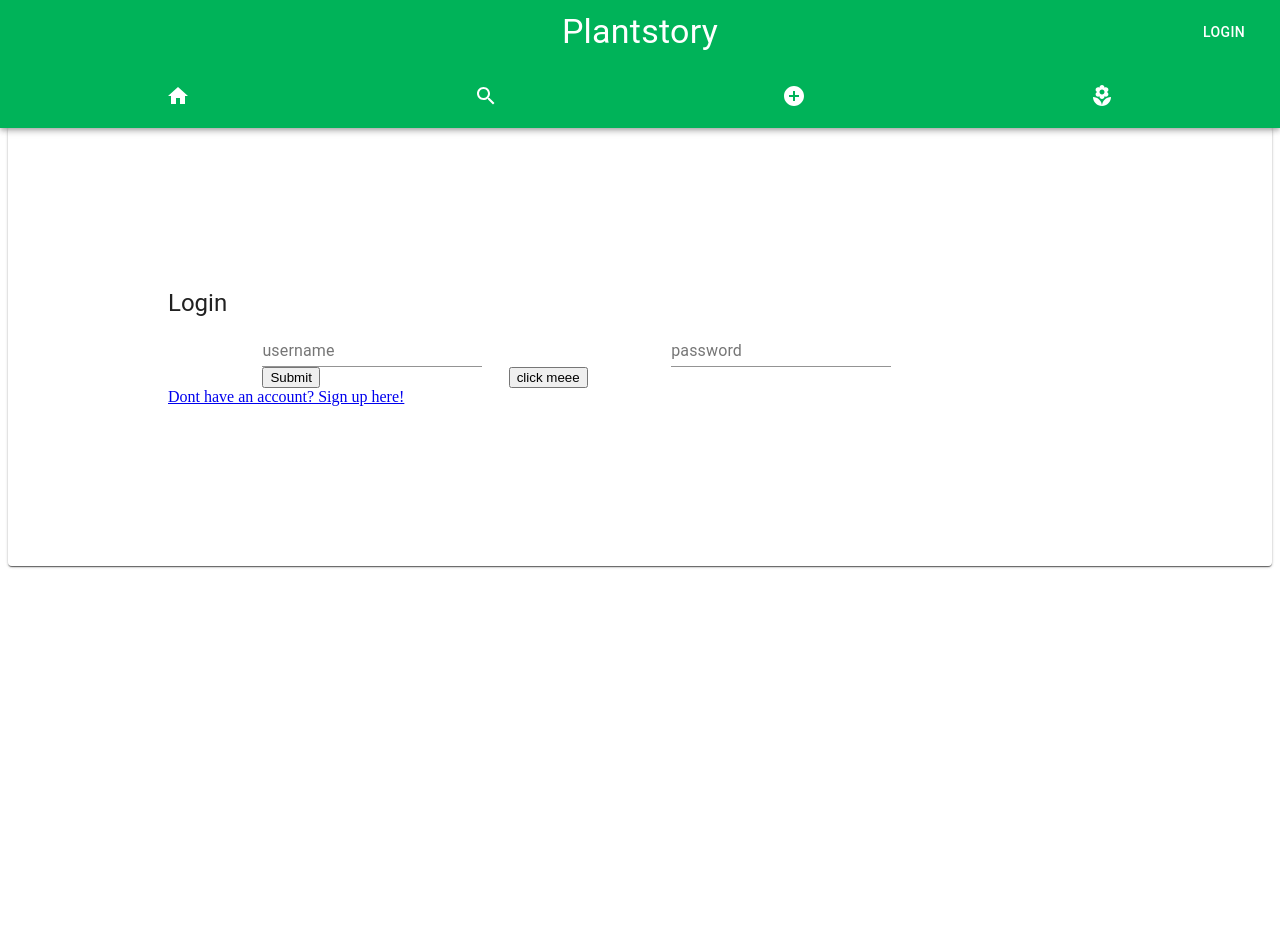
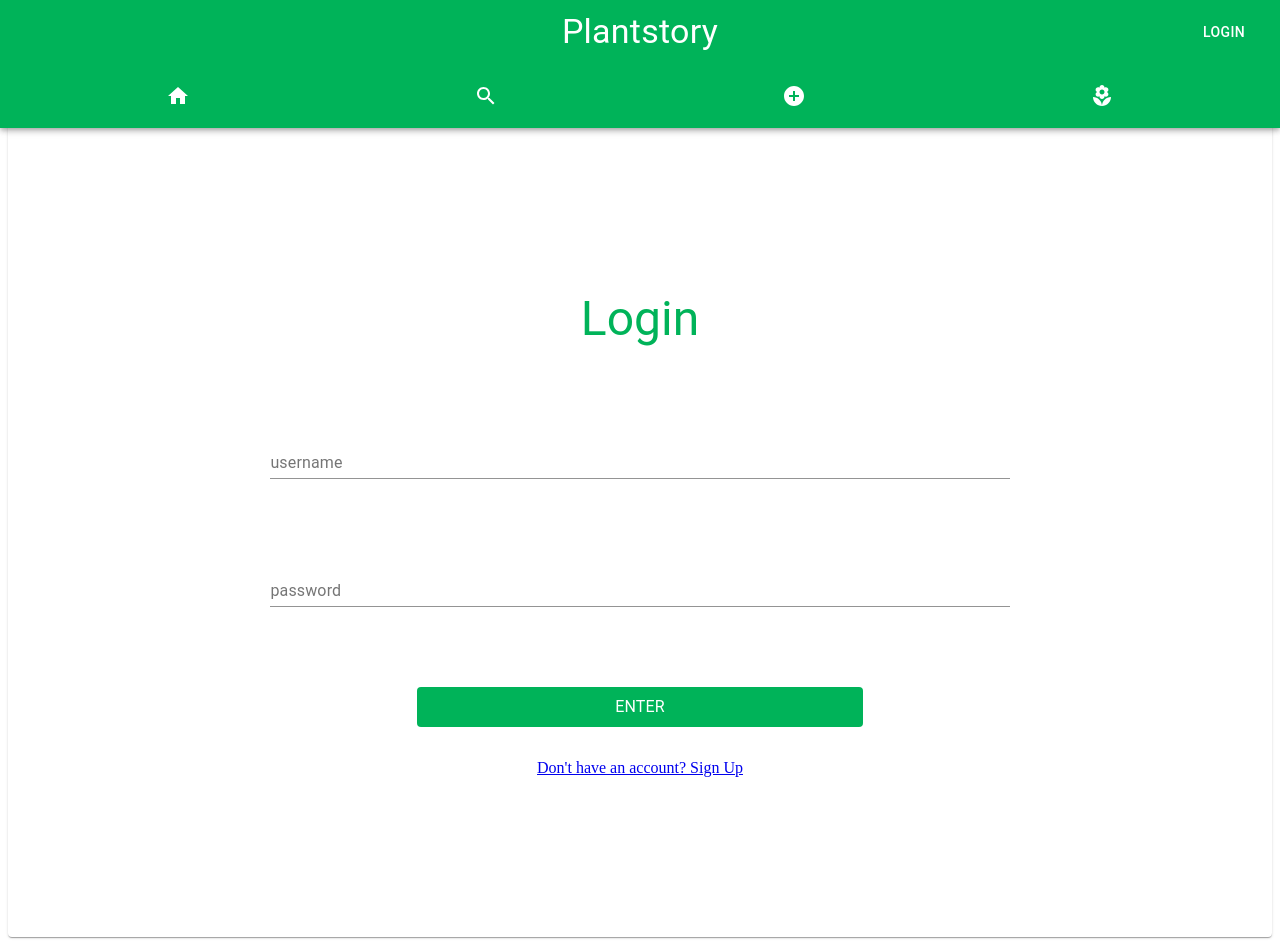
Before and after one commit to jguzz/plantstory-client, a React (Create React App) app: page /login in a window 1280 px wide. Before the commit the page ends 800 px from the top, so only its background shows below. Built offline with nearby package versions, Linux system fonts and the light colour scheme; no server answers.

Commit message:
sign up styled

```diff
--- a/src/components/auth/Login.js
+++ b/src/components/auth/Login.js
@@ -9,6 +9,7 @@ import Typography from "@material-ui/core/Typography";
 import Button from "@material-ui/core/Button";
 import Card from "@material-ui/core/Card";
 import Grid from "@material-ui/core/Grid";
+import Container from "@material-ui/core/Container";
 
 const useStyles = makeStyles({
   card: {
@@ -19,16 +20,16 @@ const useStyles = makeStyles({
   },
   form: {
     flexGrow: 1,
+    minHeight: "30em",
     margin: "auto",
   },
   gridItem: {
     item: true,
-    xs: 12,
     marginLeft: "10%",
     marginRight: "10%",
   },
   heading: {
-    color: "#33ccff",
+    color: "#00b359",
     textAlign: "center",
     fontSize: "3em",
   },
@@ -40,8 +41,23 @@ const useStyles = makeStyles({
   button: {
     margin: "auto",
     width: "70%",
-    color: "#33ccff",
-    size: "latge",
+    backgroundColor: "#00b359",
+    color: "white",
+  },
+  login: {
+    color: "#00b359",
+    textAlign: "center",
+    fontSize: "3em",
+  },
+  textField: {
+    margin: "auto",
+    width: "100%",
+    textAlign: "center",
+  },
+  signInGrid: {
+    marginLeft: "15%",
+    marginRight: "15%",
+    textAlign: "center",
   },
 });
 
@@ -49,32 +65,72 @@ function Login({ handleChange, handleLoginSubmit }) {
   const classes = useStyles();
   return (
     <>
-      <Card  className={classes.card}>
+      <Container
+        style={{
+          flexDirection: "column",
+          alignContent: "center",
+          margin: "auto",
+          padding: "10em",
+        }}
+      >
         <form
           className={classes.form}
           onChange={handleChange}
           onSubmit={(e) => handleLoginSubmit(e)}
         >
-          <Grid container spacing={12}>
+          <Grid container spacing={10}>
             <Grid item xs={12}>
-              <Typography variant="h5">Login</Typography>
+              <Typography className={classes.login} variant="h5">
+                Login
+              </Typography>
             </Grid>
-            <Grid className={classes.gridItem}>
-              <TextField label="username" name="username" type="text" />
+
+            <Grid item className={classes.gridItem} xs={12}>
+              <TextField
+                className={classes.textField}
+                label="username"
+                name="username"
+                type="text"
+              />
             </Grid>
-            <Grid className={classes.gridItem}>
-              <TextField label="password" name="password" type="text" />
+            <Grid item className={classes.gridItem} xs={12}>
+              <TextField
+                className={classes.textField}
+                label="password"
+                name="password"
+                type="text"
+              />
             </Grid>
-            <Grid className={classes.gridItem}>
-              <input type="submit"></input>
+
+            <Grid item xs={12} className={classes.signInGrid}>
+              <Link to="/mainfeed">
+                <Button
+                  component={Link}
+                  to="/mainfeed"
+                  onClick={(e) => handleLoginSubmit(e)}
+                  className={classes.button}
+                  size="large"
+                  Submit
+                >
+                  <Typography>Enter</Typography>
+                </Button>
+              </Link>
             </Grid>
-            <Grid className={classes.gridItem}>
-              <button className={classes.buttonStyle}>click meee</button>
+          </Grid>
+          <Grid container>
+            <Grid
+              item
+              style={{
+                textAlign: "center",
+                margin: "auto",
+                marginTop: "2em",
+              }}
+            >
+              <Link to="/signup">{"Don't have an account? Sign Up"}</Link>
             </Grid>
           </Grid>
         </form>
-        <Link to="/signup">Dont have an account? Sign up here!</Link>
-      </Card>
+      </Container>
     </>
   );
 }
--- a/src/components/auth/Signup.js
+++ b/src/components/auth/Signup.js
@@ -1,28 +1,135 @@
-import React from 'react';
+import React from "react";
 import { Link } from "react-router-dom";
 // material ui
+import { makeStyles } from "@material-ui/core/styles";
 import TextField from "@material-ui/core/TextField";
 import Typography from "@material-ui/core/Typography";
 import Button from "@material-ui/core/Button";
+import Card from "@material-ui/core/Card";
+import Grid from "@material-ui/core/Grid";
+import Container from "@material-ui/core/Container";
+
+const useStyles = makeStyles({
+  card: {
+    height: "100%",
+    alignContent: "center",
+    margin: "auto",
+
+  },
+  form: {
+    flexGrow: 1,
+    minHeight: "25em",
+    margin: "auto",
+  },
+  gridItem: {
+    item: true,
+    marginLeft: "10%",
+    marginRight: "10%",
+  },
+  heading: {
+    color: "#00b359",
+    textAlign: "center",
+    fontSize: "3em",
+  },
+  input: {
+    margin: "auto",
+    width: "100%",
+    textAlign: "center",
+  },
+  button: {
+    margin: "auto",
+    width: "70%",
+    backgroundColor: "#00b359",
+    color: "white",
+  },
+  login: {
+    color: "#00b359",
+    textAlign: "center",
+    fontSize: "3em",
+  },
+  textField: {
+    margin: "auto",
+    width: "100%",
+    textAlign: "center",
+  },
+  signInGrid: {
+    marginLeft: "15%",
+    marginRight: "15%",
+    textAlign: "center",
+  },
+});
 
 function Signup() {
+  const classes = useStyles();
   return (
-    <><form>
-    <Typography variant="h5">Signup</Typography>
-    <label>
-      <TextField label="name" name="name" type="text" />
-      <TextField label="email" name="email" type="text" />
-      <TextField label="username" name="username" type="text" />
-      <TextField label="password" name="password" type="text" />
-      <TextField label="passwordConfirm" name="passwordConfirm" type="text" />
-    </label>
-
-    <input type="submit"></input>
-  </form>
-  <Link to="/login" >
-
-  Have an account? Log in here!
-  </Link></>
+    <>
+      <Container
+        style={{
+          flexDirection: "column",
+          alignContent: "center",
+          margin: "auto",
+          padding: "10em",
+        }}
+      >
+        <form className={classes.form}>
+          <Grid container spacing={10}>
+            <Grid item xs={12}>
+              <Typography className={classes.login} variant="h5">
+                Sign Up
+              </Typography>
+            </Grid>
+            <Grid item className={classes.gridItem} xs={12}>
+              <TextField  className={classes.textField} label="name" name="name" type="text" />
+            </Grid>
+            <Grid item className={classes.gridItem} xs={12}>
+              <TextField  className={classes.textField} label="email" name="email" type="text" />
+            </Grid>
+            <Grid item className={classes.gridItem} xs={12}>
+              <TextField   className={classes.textField} label="username" name="username" type="text" />
+            </Grid>
+            <Grid item className={classes.gridItem} xs={12}>
+              <TextField  className={classes.textField} label="password" name="password" type="text" />
+            </Grid>
+            <Grid item className={classes.gridItem} xs={12}>
+              <TextField  className={classes.textField}
+                label="passwordConfirm"
+                name="passwordConfirm"
+                type="text"
+              />
+            </Grid>
+            <Grid item xs={12} className={classes.signInGrid}>
+              <Link to="/mainfeed">
+                {" "}
+                <Button
+                  component={Link}
+                  to="/mainfeed"
+                  // onClick={(e) => handleLoginSubmit(e)}
+                  className={classes.button}
+                  size="large"
+                  Submit
+                >
+                  <Typography>Sign Up</Typography>
+                </Button>
+              </Link>
+            </Grid>
+            {/* <input type="submit"></input> */}
+          </Grid>
+          <Grid container>
+            <Grid
+              item
+              style={{
+                textAlign: "center",
+                margin: "auto",
+                marginTop: "2em",
+              }}
+            >
+              <Link to="/login">{"Have an account? Log in here!"}</Link>
+            </Grid>
+          </Grid>
+        </form>
+      </Container>
+      <Link to="/login">Have an account? Log in here!</Link>
+    </>
   );
 }
 
--- a/src/components/story/Comment.js
+++ b/src/components/story/Comment.js
@@ -11,7 +11,7 @@ function Comment({currentUser, handleChange, comments, commentPostId, comment, d
     <>
     <form onChange={handleChange} onSubmit={(e => handleCommentSubmit(e,postId))}>
       <TextField value={comment} label='comment' name="comment" type="text"/>
-      <Button>Submit</Button>
+      {/* <Button>Submit</Button> */}
     </form>
     {comments.map(comment=> comment.post_id === postId? <CommentShow deleteComment={deleteComment} currentUser={currentUser} key={comment.id} comment={comment}/> : null )}
     </>
--- a/src/components/story/CommentShow.js
+++ b/src/components/story/CommentShow.js
@@ -4,7 +4,6 @@ import React from 'react';
 function CommentShow({comment,currentUser,deleteComment}) {
   return (
     <>
-    CommentShow
     {currentUser && currentUser.id === comment.user_id ? <button onClick={() => deleteComment(comment.id)}>delete</button>: null}
       <p>{comment.text}</p>
     </>
```
